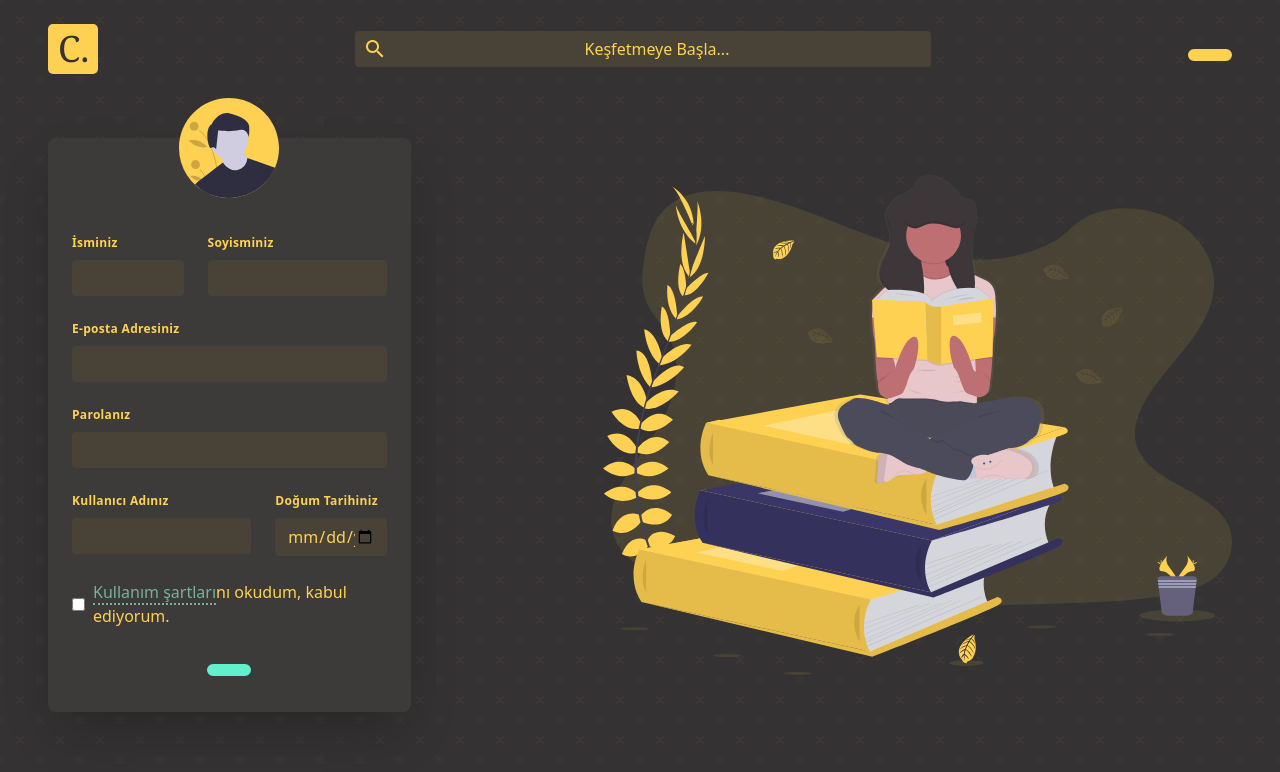
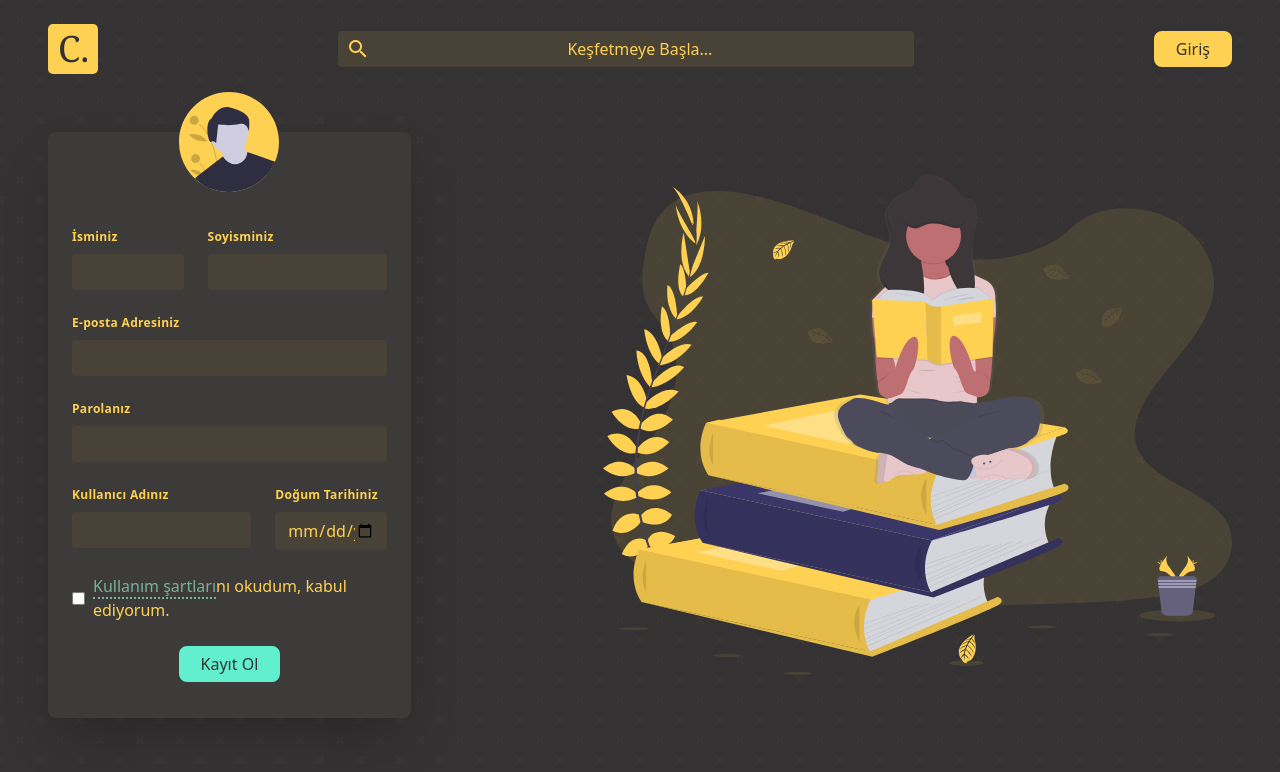
Before and after one commit to cemiyet/frontend, an Angular app: page / in a window 1280 px wide. Shown: the top 772 px of the page. Built offline with nearby package versions, Linux system fonts and the light colour scheme; a web font is replaced by a local one.

Commit message:
updated landing page and icon component styling.

```diff
--- a/apps/web/src/app/landing/landing.page.html
+++ b/apps/web/src/app/landing/landing.page.html
@@ -10,7 +10,7 @@
       icon="search"
     ></cemiyet-text-input>
 
-    <cemiyet-button text="Giriş" variant="PRIMARY" (click)="onLogin($event)"></cemiyet-button>
+    <cemiyet-button variant="PRIMARY" (click)="onLogin($event)">Giriş</cemiyet-button>
   </header>
 
   <article>
@@ -85,11 +85,7 @@
         </div>
 
         <div class="flex justify-center w-full mt-6">
-          <cemiyet-button
-            text="Kayıt Ol"
-            variant="SECONDARY"
-            (click)="onRegister($event)"
-          ></cemiyet-button>
+          <cemiyet-button variant="SECONDARY" (click)="onRegister($event)">Kayıt Ol</cemiyet-button>
         </div>
       </form>
     </div>
--- a/libs/components/src/lib/elements/icon/icon.component.scss
+++ b/libs/components/src/lib/elements/icon/icon.component.scss
@@ -1,9 +1,7 @@
 @import '../../shared/_variables.scss';
 
 .c-icon {
-  @apply inline-block;
-  @apply font-normal;
-  @apply tracking-normal normal-case leading-none not-italic whitespace-no-wrap antialiased;
+  @apply font-normal tracking-normal normal-case leading-none not-italic whitespace-no-wrap antialiased;
 
   font-family: 'Material Icons';
   word-wrap: normal;
--- a/libs/components/src/lib/text-input/text-input.component.scss
+++ b/libs/components/src/lib/text-input/text-input.component.scss
@@ -7,7 +7,7 @@
 
   &.has-icon-left {
     cemiyet-icon {
-      @apply left-0 pl-2;
+      @apply left-0 ml-2;
     }
 
     .c-input {
@@ -17,7 +17,7 @@
 
   &.has-icon-right {
     cemiyet-icon {
-      @apply right-0 pr-2;
+      @apply right-0 mr-2;
     }
 
     .c-input {
```
